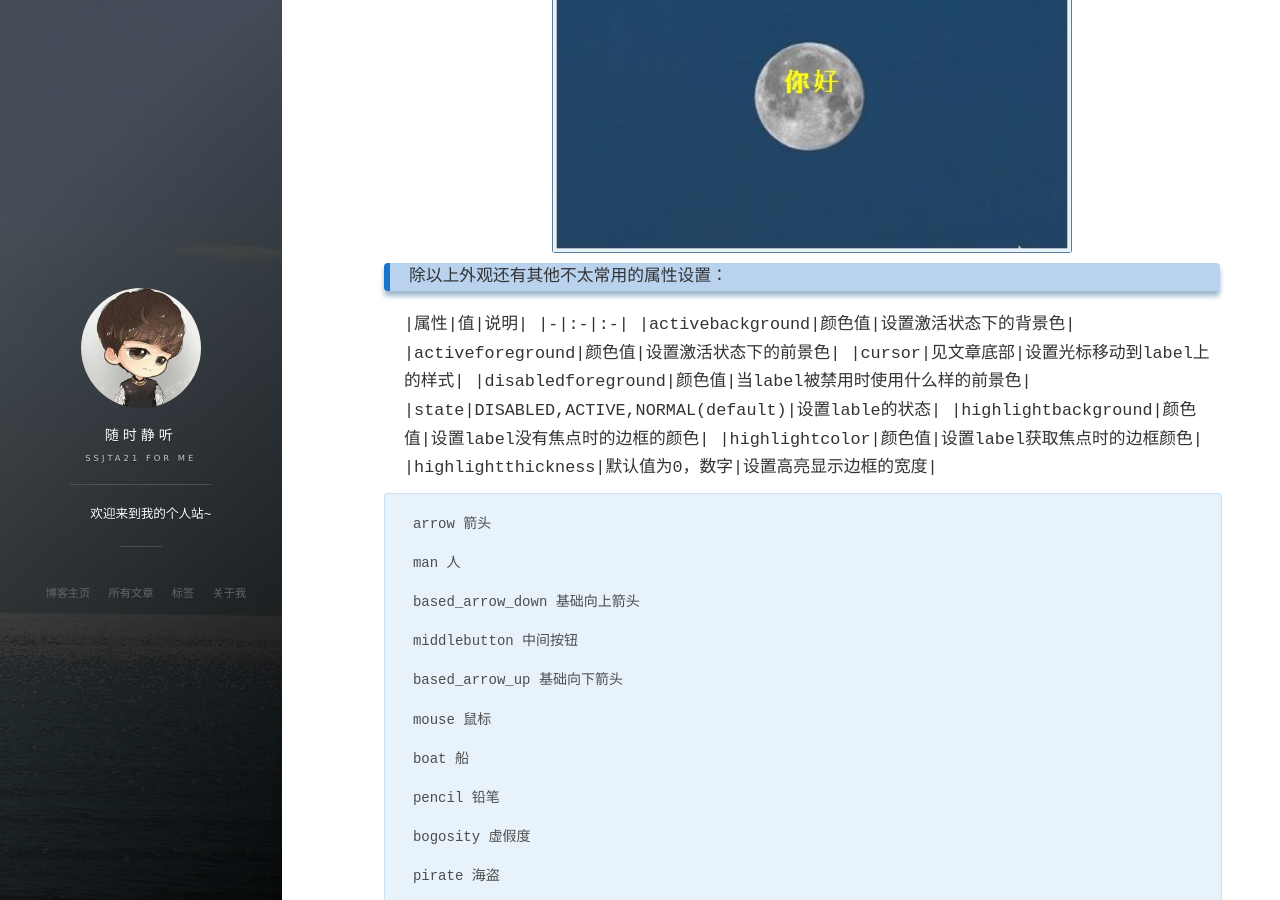
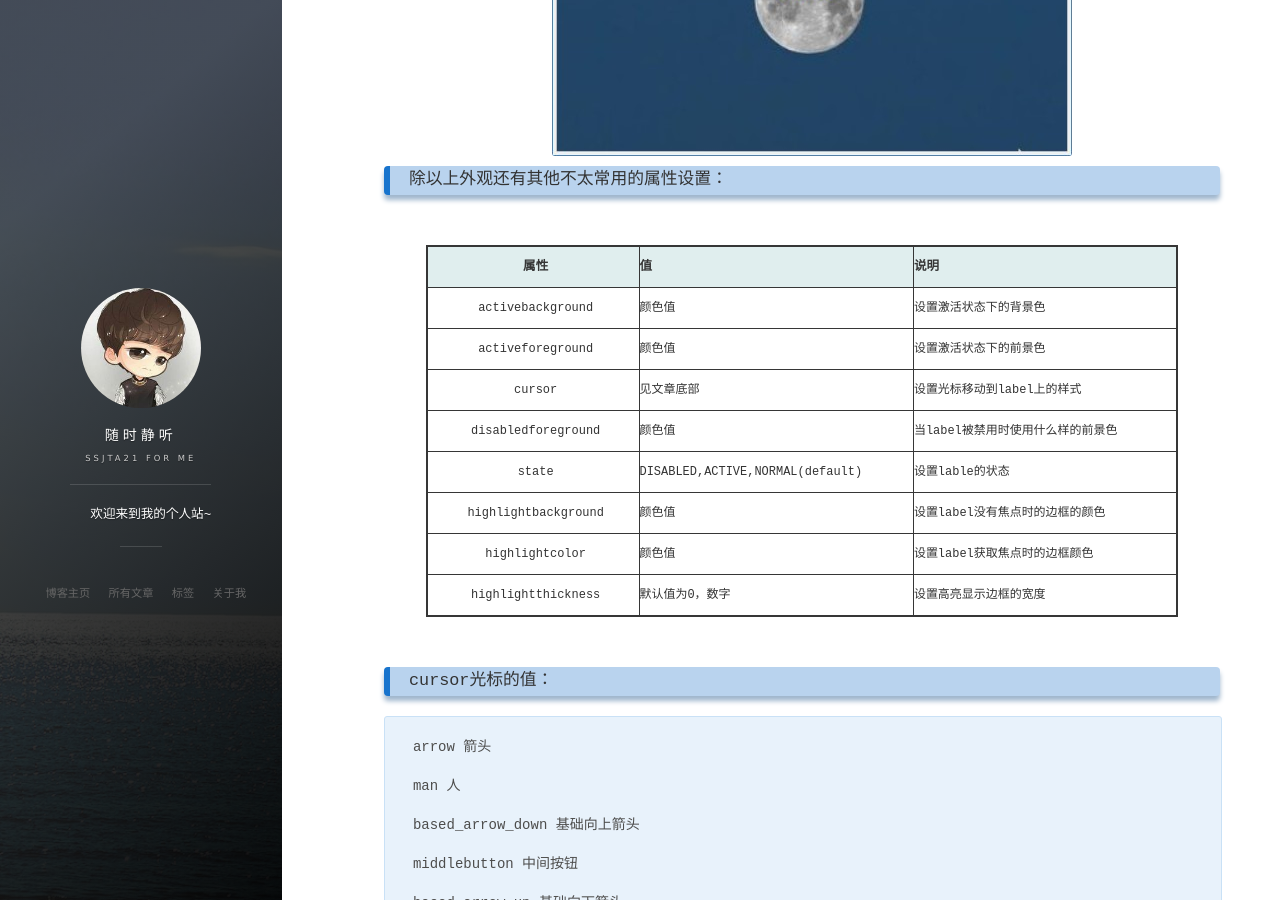
Before and after one commit to ssjt21/ssjt21.github.io, a Jekyll site: the page built from _posts/2018-5-27-Python_TK_Label.md, in a window 1280 px wide and 900 px high, scrolled down 7295 px. Built offline with Jekyll 4.4.1, drawn with Linux system fonts in a browser that asks for light colours; nearby versions of some CDN libraries; comment, search, counter and statistics services are not loaded; some of the changed text lies outside the part shown.

Commit message:
tkinter label排版更新

````diff
--- a/_posts/2018-5-27-Python_TK_Label.md
+++ b/_posts/2018-5-27-Python_TK_Label.md
@@ -6,13 +6,13 @@
 tag: Tkinter
 ---
 
-## Label 标签
+### Label 标签
 
-`To use a label, you just have to specify what to display in it (this can be text, a bitmap, or an image).Labels can display multiple lines of text.The label can only display text in a single font, but the text may span more than one line. In addition, one of the characters can be underlined, for example to mark a keyboard shortcut.`
+_To use a label, you just have to specify what to display in it (this can be text, a bitmap, or an image).Labels can display multiple lines of text.The label can only display text in a single font, but the text may span more than one line. In addition, one of the characters can be underlined, for example to mark a keyboard shortcut._
 
-label标签可以用来显示单行或多行的文本，字体类型只能是同一种，如果你想在一个Label标签内使用两种字体的话，是不被允许的，但是可以对字体加上下划线和快捷键（见事件）。除此之外Label控件还可以显示图片和位图。
+__label标签可以用来显示单行或多行的文本，字体类型只能是同一种，如果你想在一个Label标签内使用两种字体的话，是不被允许的，但是可以对字体加上下划线和快捷键（见事件）。除此之外Label控件还可以显示图片和位图。__
 
-## first demo
+### first demo
 
 ```python
 from Tkinter import *
@@ -25,7 +25,7 @@
 
 <img src="/images/posts/Python/Tkinter/Label/label-1.jpg" >
 
-## 设置Label的宽和高 width | height
+### 设置Label的宽和高 width | height
 
 ```python
 from Tkinter import *
@@ -36,17 +36,17 @@
 master.mainloop()#进入消息循环
 ```
 
-width和height单位说明：
+_width和height单位说明：_
 - 文本： 按照单一字体为单位
-- 图片|位图：按照像素为单位
+- 图片、位图：按照像素为单位
 
 <img src="/images/posts/Python/Tkinter/Label/label-2.jpg" >
 
-## 背景色（background|bg）、前景色(foreground|fg)、字体设置(font)
+### 背景色（background|bg）、前景色(foreground|fg)、字体设置(font)
 
 - 背景颜色设置：background="red" 或者 bg="red"
 - 前景颜色设置（字体颜色）：foreground="red" 或者 fg="red"
-- 字体设置： font=font=('Courier New',16,'bold italic'),指定字体为Courier New，字体的大小为16,字体样式bold italic 或者使用font='Courier\ New 16 bold italic'进行设置,其中的\是用来转义空格的
+- 字体设置： font=('Courier New',16,'bold italic'),指定字体为Courier New，字体的大小为16,字体样式bold italic 或者使用font='Courier\ New 16 bold italic'进行设置,其中的\是用来转义空格的
 
 ```PYTHON
 from Tkinter import *
@@ -58,14 +58,15 @@
 
 <img src="/images/posts/Python/Tkinter/Label/label-3-font-bg-fg.jpg" >
 
-##  label文本位置设置 wraplenght、justify、anchor
+###  label文本位置设置 wraplenght、justify、anchor
 
 - wraplength：用于设置一行文本显示的多少(用于多行文本的设置)，这个计算跟字体的大小有关系，比如字体大小为16，当设置wraplength=64时，也就是每行显示64/16=4个字体
 
 通常情况下，用到wraplenth设置多行文本显示后也会设置多行文本的显示方式，就会用到anchor 和 justify两个属性：
 - justify:指定多行文本的对齐方式，可以时left、right、center，默认值为center(justify='center')
 
-说明： justify的值也可以是LEFT、RIGHT、CENTER，但是使用的时候，必须是justify=LEFT，这区别于上面的justify='left'方式，一个是加入引号一个不加。两种方式显示的效果是一样的，选择哪一个都是可以。
+__说明： justify的值也可以是LEFT、RIGHT、CENTER，但是使用的时候，必须是justify=LEFT，这区别于上面的justify='left'方式，一个是加入引号一个不加。两种方式显示的效果是一样的，选择哪一个都是可以。__
+
 ```python
 from Tkinter import *
 
@@ -77,7 +78,7 @@
 <img src="/images/posts/Python/Tkinter/Label/label-4-wraplength-justify.jpg" >
 - anchor: 设置文本在Label上的位置，有以下值可选
 
-N(north)、S(south)、W(west),e(east)和NE,NW,SE,SW,CENTER，默认值是CENTER。当设置标签的长宽比较大的时候，可以明显的看出anchor对文本显示位置的设置。
+__N(north)、S(south)、W(west),e(east)和NE,NW,SE,SW,CENTER，默认值是CENTER。当设置标签的长宽比较大的时候，可以明显的看出anchor对文本显示位置的设置。__
 
 ```python
 from Tkinter import *
@@ -91,9 +92,9 @@
 
 
 
-## 对Label标签绑定变量 StringVar()，textvariable
+### 对Label标签绑定变量 StringVar()，textvariable
 
-在Tkinter中，很多控件都可以支持变量的绑定，使用变量绑定的好处是后期可以根据需要获取和修改控件中值。
+_在Tkinter中，很多控件都可以支持变量的绑定，使用变量绑定的好处是后期可以根据需要获取和修改控件中值。_
 
 - 创建StringVar()变量：v=StringVar()
 - 跟控件进行绑定：设置控件属性textvariable为v，textvariable=v
@@ -112,13 +113,13 @@
 
 <img src="/images/posts/Python/Tkinter/Label/label-6-stringvar.jpg" >
 
-## Label 显示图片 image
+### Label 显示图片 image
 
-`You can use the label to display PhotoImage and BitmapImage objects. `
+_You can use the label to display PhotoImage and BitmapImage objects._
 
-详细的使用方式请参见教程PhotoImage和BitmapImage的使用。
+__详细的使用方式请参见教程PhotoImage和BitmapImage的使用__
 
-> 请确保已经安装PIL或者Pillow图片模块。下面使用的是PIL模块，PIL不支持Pyhton3.x，在Python3.x版本中你可以使用Pillow模块解决图片的显示问题。一定注意图片的格式问题，比如gif,JPEG等。
+__请确保已经安装PIL或者Pillow图片模块。下面使用的是PIL模块，PIL不支持Pyhton3.x，在Python3.x版本中你可以使用Pillow模块解决图片的显示问题。一定注意图片的格式问题，比如gif,JPEG等。__
 
 ```python
 from Tkinter import *
@@ -144,10 +145,11 @@
     label.image = photo # keep a reference!
     label.pack()
 ```
+-----
 
 <img src="/images/posts/Python/Tkinter/Label/label-7-image.jpg" >
 
-## Label 内边距(padx|pady)设置
+### Label 内边距(padx|pady)设置
 
 - padx：设置水平方向上的内边距，默认值为1像素
 - pady：设置垂直方向上的内边距，默认值为1像素
@@ -160,12 +162,13 @@
 master.mainloop()
 ```
 
-其中underline设置文本下划线，默认值为-1标识没有.如果设置了值为1，标识对text中的字符的第二个加入下划线。
+__其中underline设置文本下划线，默认值为-1标识没有.如果设置了值为1，标识对text中的字符的第二个加入下划线。__
+
 <img src="/images/posts/Python/Tkinter/Label/label-8-pad.jpg" >
 
-## Laber边框样式设置 (borderwidth,relief)
+### Laber边框样式设置 (borderwidth,relief)
 
-- borderwidth|bg:边框大小设置，默认值跟系统有关，一般是1px或者2px，使用bg=1或者boderwidth=1来设置
+- borderwidth/bg:边框大小设置，默认值跟系统有关，一般是1px或者2px，使用bg=1或者boderwidth=1来设置
 - relief：设置边框的显示样式，默认值为FLAT,其他值有SUNKEN, RAISED, GROOVE, and RIDGE.
 
 ```python
@@ -185,7 +188,7 @@
 
 <img src="/images/posts/Python/Tkinter/Label/label-9-relief.jpg" >
 
-## 图片和文本同时显示的方式compound
+### 图片和文本同时显示的方式compound
 
 - 默认值为None,当存在图片时，图片覆盖文本
 - CENTER:text显示在image上
@@ -207,8 +210,9 @@
 
 ### 除以上外观还有其他不太常用的属性设置：
 
+
 |属性|值|说明|
-|-|:-|:-|
+| - | :- | :- |
 |activebackground|颜色值|设置激活状态下的背景色|
 |activeforeground|颜色值|设置激活状态下的前景色|
 |cursor|见文章底部|设置光标移动到label上的样式|
@@ -217,6 +221,9 @@
 |highlightbackground|颜色值|设置label没有焦点时的边框的颜色|
 |highlightcolor|颜色值|设置label获取焦点时的边框颜色|
 |highlightthickness|默认值为0，数字|设置高亮显示边框的宽度|
+
+
+### cursor光标的值：
 ```PYTHON
 arrow 箭头
 
@@ -374,9 +381,9 @@
 
 
 
-## Label 事件绑定 (bind)
+### Label 事件绑定 (bind)
 
-在Tkinter中几乎所有的控件都有事件(event)，一定要牢记lable是没有像Butto那样的command属性，因此label只能通过bind方法来绑定事件。详细的事件操作见bind事件绑定教程。
+__在Tkinter中几乎所有的控件都有事件(event)，一定要牢记lable是没有像Butto那样的command属性，因此label只能通过bind方法来绑定事件。详细的事件操作见bind事件绑定教程。__
 
 - <Button-1> 表示鼠标左键
 - <Button-3> 表示鼠标右键
````
Also changed, not shown: other parts of _posts/2018-5-27-Python_TK_Label.md (+3 -3 lines).
